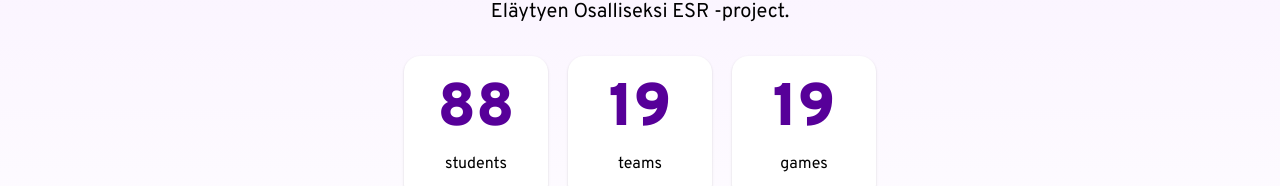
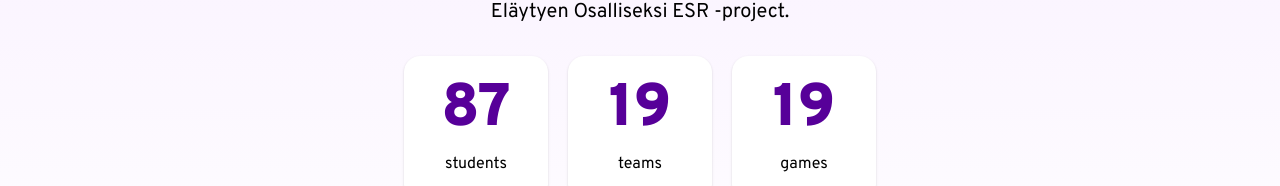
Before and after one commit to mirorauhala/tiko-peliportaali, a Vue app: page / in a window 1280 px wide. Shown: the part 369-555 px from the top of the page. Built offline with nearby package versions, Linux system fonts and the light colour scheme.

Commit message:
update student number

```diff
--- a/src/components/TikoHeader.vue
+++ b/src/components/TikoHeader.vue
@@ -65,7 +65,7 @@ export default {
 
       <div class="statistics">
         <div class="stat">
-          <h2><span class="stat-number">88</span> <span v-text="messages[language].students"></span></h2>
+          <h2><span class="stat-number">87</span> <span v-text="messages[language].students"></span></h2>
         </div>
 
         <div class="stat">
```
